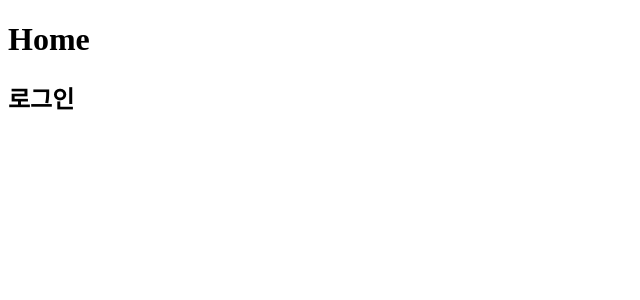
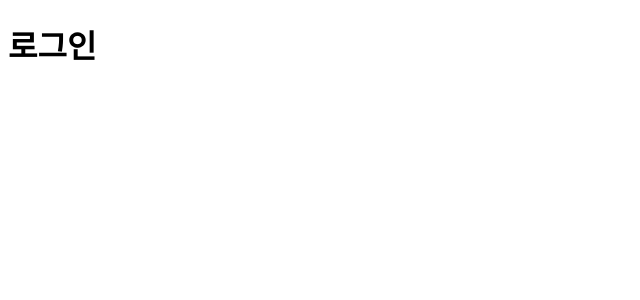
Before and after one commit to mkhajiit/selenium-login-test, a React (Vite) app: page / in a window 1280 px wide. Shown: the top 300 px of the page, without its empty margins (0-640 px from the left). Built offline with nearby package versions, Linux system fonts and the light colour scheme.

Commit message:
feat: github action 추가

```diff
--- a/src/App.tsx
+++ b/src/App.tsx
@@ -1,8 +1,9 @@
+import Login from './features/login/Login';
+
 function App() {
   return (
     <div>
-      <h1>Home</h1>
-      <h2>로그인</h2>
+      <Login />
     </div>
   );
 }
--- /dev/null
+++ b/src/features/login/Login.tsx
@@ -0,0 +1,9 @@
+function Login() {
+  return (
+    <div>
+      <h1>로그인</h1>
+    </div>
+  );
+}
+
+export default Login;
```
Also changed, not shown: requirements.txt (added), 2 other files (tests, documents, lock files or other folders).
